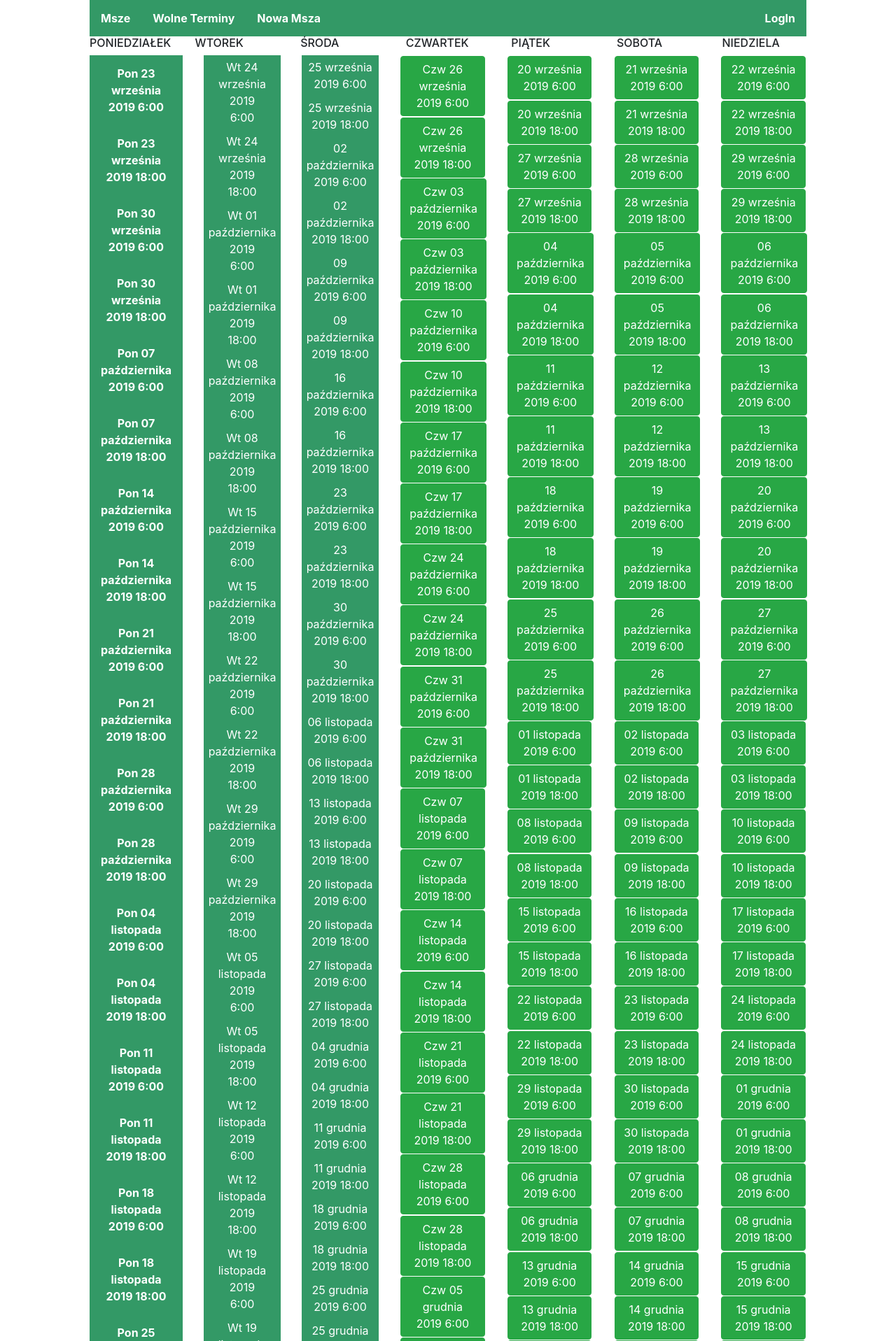
After one commit to jacekwyrostek/Zakon, a Django app: page /dostepneTerminy/ in a window 1280 px wide. The commit adds this page. Shown: the top 1917 px of the page at 70% size. Run offline with Django 3.2, Linux system fonts and the light colour scheme; some libraries are stand-ins or nearby versions.

Commit message:
add login, available Mass, changes in templates

```diff
--- /dev/null
+++ b/Templates/Available_Mass.html
@@ -0,0 +1,83 @@
+{%extends 'main.html'%}
+
+
+{% block title %} Wolne Terminy {% endblock %}
+{% block body %}
+<div class="row">
+  <div class="col">
+    <h6>PONIEDZIAŁEK</h6>
+  </div>
+  <div class="col">
+    <h6>WTOREK</h6>
+  </div>
+  <div class="col">
+    <h6>ŚRODA</h6>
+  </div>
+  <div class="col">
+    <h6>CZWARTEK</h6>
+  </div>
+  <div class="col">
+    <h6>PIĄTEK</h6>
+  </div>
+  <div class="col">
+    <h6>SOBOTA</h6>
+  </div>
+  <div class="col">
+    <h6>NIEDZIELA</h6>
+  </div>
+</div>
+<div class="row">
+  <div class="col">
+    {% for i in monday %}
+      {% for x in hours %}
+        <ul><li><a href="{% url 'addMass' %}">{{i|date:"D d E Y"}} {{x}}</a></li></ul>
+      {% endfor %}
+    {% endfor %}
+  </div>
+  <div class="col">
+    {% for i in tuesday %}
+      {% for x in hours %}
+        <a href="{% url 'addMass' %}" class="cal">{{i|date:"D d E Y"}}<br>{{x}}</a>
+      {% endfor %}
+    {% endfor %}
+  </div>
+  <div class="col">
+    {% for i in wednesday %}
+      {% for x in hours %}
+        <a href="{% url 'addMass' %}"class="cal">{{i|date:"d E Y"}} {{x}}</a>
+      {% endfor %}
+    {% endfor %}
+  </div>
+  <div class="col">
+    {% for i in thursday %}
+      {% for x in hours %}
+        <a href="{% url 'addMass' %}"><button type="button" class="btn btn-success">{{i|date:"D d E Y"}} {{x}}</button></a>
+      {% endfor %}
+    {% endfor %}
+  </div>
+  <div class="col">
+    {% for i in friday %}
+      {% for x in hours %}
+        <a href="{% url 'addMass' %}"><button type="button" class="btn btn-success">{{i|date:"d E Y"}} {{x}}</button></a>
+      {% endfor %}
+    {% endfor %}
+  </div>
+  <div class="col">
+    {% for i in saturday %}
+      {% for x in hours %}
+        <a href="{% url 'addMass' %}"><button type="button" class="btn btn-success">{{i|date:"d E Y"}} {{x}}</button></a>
+      {% endfor %}
+    {% endfor %}
+  </div>
+  <div class="col">
+    {% for i in sunday %}
+      {% for x in hours %}
+        <a href="{% url 'addMass' %}"><button type="button" class="btn btn-success">{{i|date:"d E Y"}} {{x}}</button></a>
+      {% endfor %}
+    {% endfor %}
+  </div>
+</div>
+
+
+
+{% endblock %}
--- a/Templates/main.html
+++ b/Templates/main.html
@@ -20,7 +20,22 @@
         <a href="{% url 'mass' %}">Msze</a>
       </li>
       <li>
+        <a href="{% url 'availableMass' %}">Wolne Terminy</a>
+      </li>
+      <li>
         <a href="{% url 'addMass' %}">Nowa Msza</a>
+      </li>
+      <li class="profile">
+        {% if user.is_authenticated %}
+          <a href="#" tabindex="-1" aria-disabled="true">{{user.username}}</a>
+        {% endif %}
+      </li>
+      <li class="profile">
+        {% if user.is_authenticated %}
+          <a href="{% url 'logout' %}">LogOut</a>
+        {% else %}
+          <a href="{% url 'login' %}">LogIn</a>
+        {% endif %}
       </li>
     </ul>
   </header>
--- a/Zakon/urls.py
+++ b/Zakon/urls.py
@@ -19,12 +19,13 @@ from django.conf import settings
 from django.conf.urls.static import static
 from django.contrib.auth import views as auth_views
 from django.views.generic.base import RedirectView
-from mass.views import mass, addMass
+from mass.views import addMass, availableMass, massYear
 
 urlpatterns = [
     path('admin/', admin.site.urls),
-    path('msze/', mass, name='mass'),
+    path('msze/', massYear, name='mass'),
     path('nowaMsza/', addMass, name='addMass'),
     path('login/', auth_views.LoginView.as_view(), name='login'),
     path('logout/', auth_views.LogoutView.as_view(), name='logout'),
+    path('dostepneTerminy/', availableMass, name='availableMass'),
 ]
--- a/mass/forms.py
+++ b/mass/forms.py
@@ -3,4 +3,4 @@ from .models import Mass
 class MassForm(ModelForm):
     class Meta:
         model = Mass
-        fields=['day', 'startTime', 'intention', 'surname', 'email']
+        fields=['day', 'startTime', 'intention', 'surname', 'email','approved']
--- a/mass/models.py
+++ b/mass/models.py
@@ -2,7 +2,7 @@ from django.db import models
 from datetime import date, datetime
 from django.utils import timezone
 
-
+rodo='Rodo txt'
 # Create your models here.
 class Mass(models.Model):
     hours={
@@ -16,6 +16,6 @@ class Mass(models.Model):
     intention=models.TextField(help_text='Intencja Mszy Św.', blank=True, null=True)
     surname=models.CharField(help_text='Imię i Nazwisko zamawiającego', max_length=50)
     email=models.EmailField(max_length=70,blank=True, null=True)
-    approved=models.BooleanField(default=False)
+    approved=models.BooleanField(rodo)
     class Meta:
         ordering = ['day']
--- a/mass/views.py
+++ b/mass/views.py
@@ -3,16 +3,60 @@ from django.http import HttpResponse
 from django.shortcuts import render, redirect, get_object_or_404
 from .models import Mass
 from .forms import MassForm
+import datetime, time
 
-# Create your views here.
-def mass(request):
-    #freeMass=Mass.objects.all()
-    freeMass=Mass.objects.filter(day__year=2019)
-    return render(request, 'mass.html',{'Mass2019':freeMass})
+# Lista zajętych terminów w roku bieżącym
+def massYear(request):
+    year=datetime.datetime.today().year
+    nextYear=year+1
+    MassYear=Mass.objects.filter(day__year=year)
+    MassYear1=Mass.objects.filter(day__year=nextYear)
+    return render(request, 'mass.html',{'MassYear':MassYear, 'MassYear1':MassYear1, 'year':year, 'nextYear':nextYear})
 
+
+
+#Dodawanie mszy
 def addMass(request):
     form=MassForm(request.POST or None, request.FILES or None,)
     if form.is_valid():
         form.save()
-        return redirect(mass)
+        return redirect(massYear)
     return render(request, 'mass_form.html', {'form':form})
+
+#lista wolnych 366 dni do przodu
+def availableMass(request):
+    a = datetime.datetime.today()
+    numdays = 366
+    monday = []
+    tuesday = []
+    wednesday = []
+    thursday = []
+    friday = []
+    saturday = []
+    sunday = []
+    for x in range (0, numdays):
+        day=a+datetime.timedelta(days = x)
+        if day.weekday() == 0:
+            monday.append(day)
+        elif day.weekday() == 1:
+            tuesday.append(day)
+        elif day.weekday() == 2:
+            wednesday.append(day)
+        elif day.weekday() == 3:
+            thursday.append(day)
+        elif day.weekday() == 4:
+            friday.append(day)
+        elif day.weekday() == 5:
+            saturday.append(day)
+        elif day.weekday() == 6:
+            sunday.append(day)
+
+    hours=['6:00', '18:00']
+    return render(request, 'Available_Mass.html',{'hours':hours,
+                                                    'monday':monday,
+                                                    'tuesday':tuesday,
+                                                    'wednesday':wednesday,
+                                                    'thursday':thursday,
+                                                    'friday':friday,
+                                                    'saturday':saturday,
+                                                    'sunday':sunday})
--- a/static/style.css
+++ b/static/style.css
@@ -1,12 +1,18 @@
 body{
   margin-left: 10%;
-
+  margin-right: 10%;
 }
 .card{
   margin-left: 5%;
   margin-right: 5%;
   margin-top: 1%;
 }
+.btn{
+  margin-left: 1%;
+  margin-right: 1%;
+  margin-top: 1%;
+}
+
 i{
   color: #339966;
 }
@@ -22,6 +28,8 @@ ul {
 }
 li {
   float: left;
+  top:50%
+
 }
 li a {
   display: block;
@@ -40,6 +48,20 @@ img{
   width: 150px;
   float:left;
 }
-.desc{
-  margin-left: 30px;
+.profile{
+  float: right;
 }
+.cal{
+  list-style-type: none;
+  background-color:#339966;
+  display: block;
+  color: #ffffff;
+  text-align: center;
+  padding: 5px;
+  text-decoration: none;
+}
+.cal:hover{
+  background-color:#26734d;
+  text-decoration: none;
+  color: #ffffff;
+}
```
Also changed, not shown: Templates/mass.html (+41 -8 lines), Templates/mass_form.html (+4 -4 lines).
